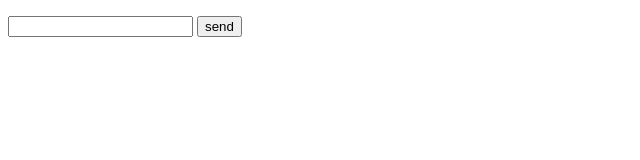
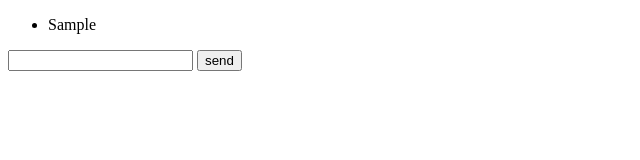
Before and after one commit to FFormaLL/ToDoList-Html, a plain HTML site: page index.html in a window 1280 px wide. Both pictures are taken after typing "Sample" into the empty fields and a click on the button "send". Shown: the whole page, without its empty margins (0-640 px from the left). Drawn offline with Linux system fonts and the light colour scheme.

Commit message:
blank working todo list

```diff
--- a/index.html
+++ b/index.html
@@ -14,43 +14,14 @@
 <script>
     var toDoList = []
     function updateArray() {
-
+        var li = document.createElement("li")
         var toDo = document.getElementById("input").value
-        toDoList.push(toDo)
-        console.log(toDoList)
-        document.getElementById("list").value = toDoList
+        var t = document.createTextNode(toDo)
+        li.appendChild(t)
+        console.log(li)
+        document.getElementById("list").appendChild(li)
         document.getElementById("input").value = ""
 
     }
-
-    /*
-    // Create a new list item when clicking on the "Add" button
-function newElement() {
-  var li = document.createElement("li");
-  var inputValue = document.getElementById("myInput").value;
-  var t = document.createTextNode(inputValue);
-  li.appendChild(t);
-  if (inputValue === '') {
-    alert("You must write something!");
-  } else {
-    document.getElementById("myUL").appendChild(li);
-  }
-  document.getElementById("myInput").value = "";
-
-  var span = document.createElement("SPAN");
-  var txt = document.createTextNode("\u00D7");
-  span.className = "close";
-  span.appendChild(txt);
-  li.appendChild(span);
-
-  for (i = 0; i < close.length; i++) {
-    close[i].onclick = function() {
-      var div = this.parentElement;
-      div.style.display = "none";
-    }
-  }
-}
-    */
-
 </script>
 </html>
```
